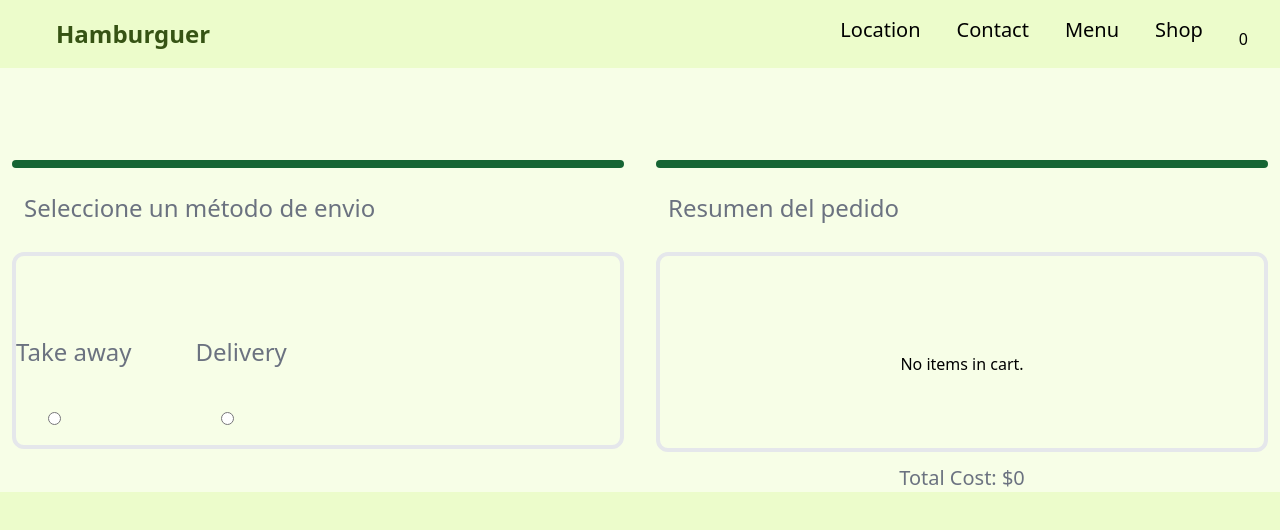
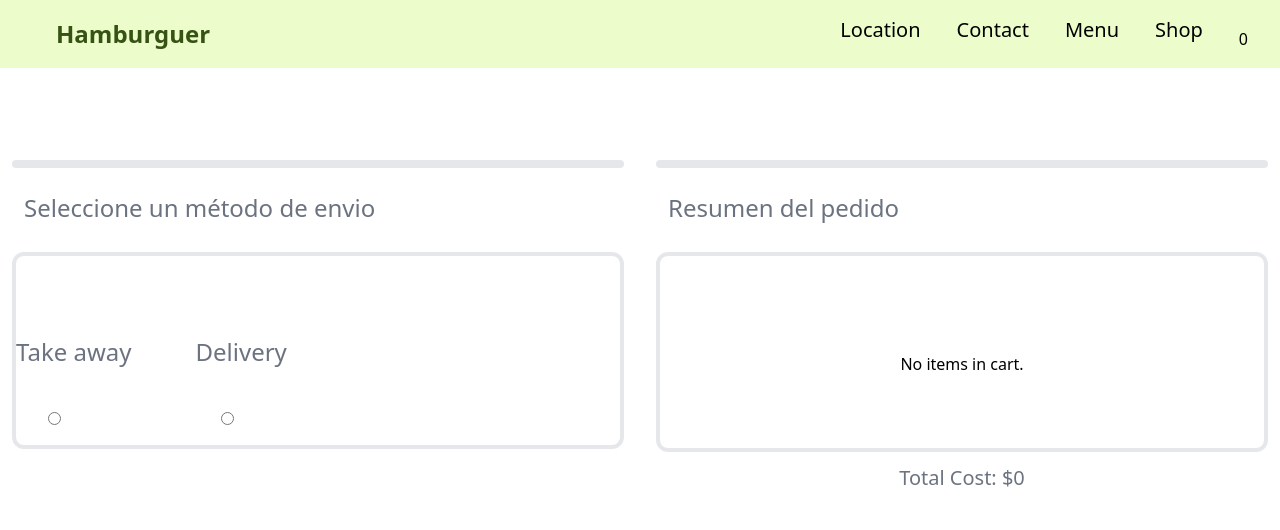
Before and after one commit to Githubmagali/hamburguer-shop, a Next.js app: page /buyCart/purchasing in a window 1280 px wide. Shown: the top 530 px of the page. Built offline with nearby package versions, Linux system fonts and the light colour scheme.

Commit message:
change location

```diff
--- a/src/app/buyCart/page.jsx
+++ b/src/app/buyCart/page.jsx
@@ -7,7 +7,7 @@ function BuyCart() {
     const { cart, totalCost } = useCart();
 
     return (
-        <div className="grid grid-cols-3 bg-lime-100  text-center text-xl  pt-40 px-64 gap-y-10">
+        <div className="grid grid-cols-3 text-center text-xl  pt-40 px-64 gap-y-10">
             <div className="col-span-3 text-center">
                 <h2 className="font-bold text-green-800">Your Cart</h2>
             </div>
--- a/src/app/buyCart/purchasing/page.jsx
+++ b/src/app/buyCart/purchasing/page.jsx
@@ -14,10 +14,10 @@ function Purchasing() {
     }
 
     return (<>
-        <div className="flex items-center justify-center pt-40 bg-lime-50">
+        <div className="flex items-center justify-center pt-40 ">
             <div className="grid grid-cols-2 gap-2 w-full">
                 <div className=" px-3">
-                    <div className="border-t-8 border-green-800 px-48 rounded-xl"> </div>
+                    <div className="border-t-8 border-gray-200 px-48 rounded-xl"> </div>
                     <h1 className="text-2xl pt-6 pb-7 pl-3 text-gray-500 ">Seleccione un método de envio</h1>
                     <div className="border border-gray-200 border-4 border-solid rounded-xl">
                         <div className="flex items-center justify-content left-0 pt-20 pb-3 lg:gap-x-16">
@@ -55,7 +55,7 @@ function Purchasing() {
                 </div>
 
                 <div className="px-3">
-                    <div className="border-t-8 border-green-800 px-48 rounded-xl"> </div>
+                    <div className="border-t-8 border-gray-200 px-48 rounded-xl"> </div>
                     <h1 className="text-2xl pt-6 pb-7 pl-3 text-gray-500 ">Resumen del pedido</h1>
                     <div className="relative py-24 px-48 border border-gray-200 border-4 border-solid rounded-xl overflow-scroll max-h-[2rem]">
                         {cart.length > 0 ? (
--- a/src/app/globals.css
+++ b/src/app/globals.css
@@ -9,7 +9,3 @@
 @import 'swiper/css/pagination';
 @import "boxicons/css/boxicons.min.css";
 @import 'animate.css';
-
-body{
-  @apply bg-lime-100
-}
--- a/src/app/page.jsx
+++ b/src/app/page.jsx
@@ -71,7 +71,7 @@ function HomePage() {
 
                     src={imagen.img}
                     alt={imagen.title}
-                    className="w-56 h-56 object-cover rounded-md shadow-2xl"
+                    className="w-56 h-56 object-cover rounded-md shadow-2xl shadow-gray-400"
                   />
                   <p className='text-center py-2 text-xl'>{imagen.title}</p>
                 </div>
```
